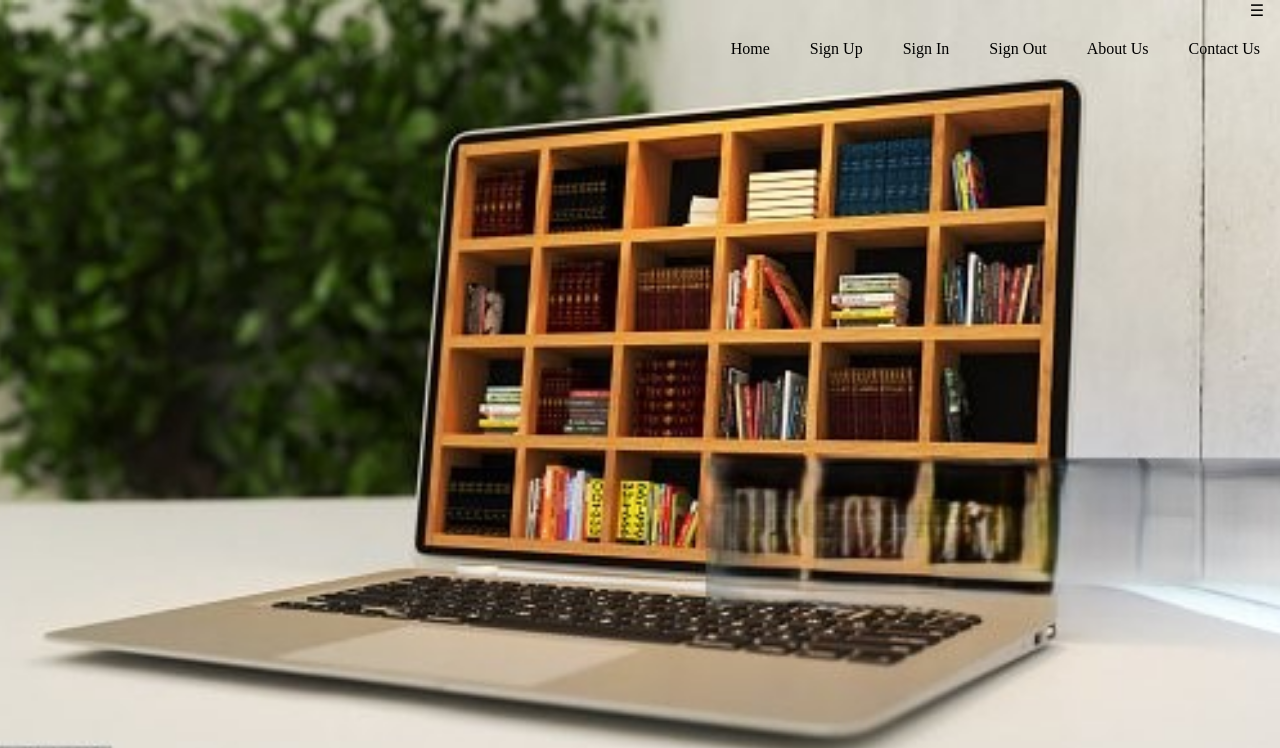
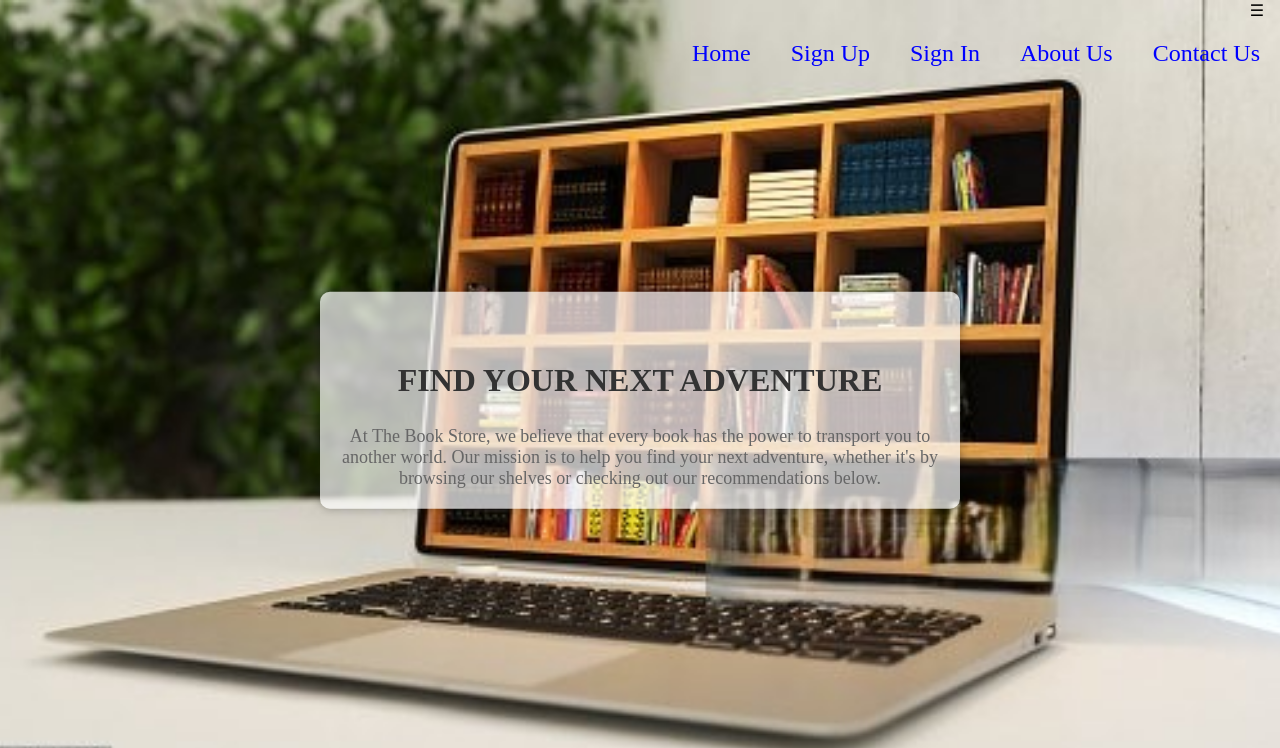
Before and after one commit to Deiaa-alzyat/Book_store_project, a Flask app: page / in a window 1280 px wide. Shown: the top 748 px of the page. Run offline with Flask 3, Linux system fonts and the light colour scheme.

Commit message:
15Apr2024

```diff
--- a/static/css/style.css
+++ b/static/css/style.css
@@ -29,9 +29,9 @@ body {
 }
 
 .menu-item {
-    color: black;
+    color: blue;
     text-decoration: none;
-    font-size: 16px;
+    font-size: 24px;
     margin: 0 20px;
     white-space: nowrap;
 }
@@ -51,3 +51,37 @@ body {
     font-size: 16px;
     margin-right: 10px;
 }
+
+/* Centering the content */
+.center {
+    text-align: center;
+    margin-top: 50px;
+    position: relative; /* Add this line */
+    z-index: 999;
+}
+
+/* Styling for the statement */
+h2 {
+    font-size: 32px;
+    color: #333;
+}
+/* Styling for the description */
+p {
+    font-size: 18px;
+    color: #666;
+    max-width: 600px; /* Adjust as needed */
+    margin: 0 auto;
+}
+
+
+.content {
+    position: absolute;
+    top: 50%; /* Adjust as needed */
+    left: 50%; /* Adjust as needed */
+    transform: translate(-50%, -50%); /* Center the content */
+    background-color: rgba(255, 255, 255, 0.7); /* Adjust transparency (0.7 here) */
+    padding: 20px;
+    border-radius: 10px;
+    box-shadow: 0px 0px 10px rgba(0, 0, 0, 0.3); /* Add a shadow for depth */
+    max-width: 80%; /* Adjust width as needed */
+}
--- a/templates/home.html
+++ b/templates/home.html
@@ -15,13 +15,18 @@
             <a href="/" class="menu-item">Home</a>
             <a href="{{ url_for('routes.register') }}" class="menu-item">Sign Up</a>
             <a href="{{ url_for('routes.login') }}" class="menu-item">Sign In</a>
-            <a href="{{ url_for('routes.logout') }}" class="menu-item">Sign Out</a>
             <a href="#" onclick="toggleAbout()" class="menu-item">About Us</a>
             <a href="#" onclick="toggleContact()" class="menu-item">Contact Us</a>
         </div>
     </div>
 </div>
 
+<div class="content">
+<div class="center">
+        <h2>FIND YOUR NEXT ADVENTURE</h2>
+        <p>At The Book Store, we believe that every book has the power to transport you to another world. Our mission is to help you find your next adventure, whether it's by browsing our shelves or checking out our recommendations below.</p>
+</div>
+</div>
 <script>
 function toggleMenu() {
     var menu = document.getElementById("menu");
```
